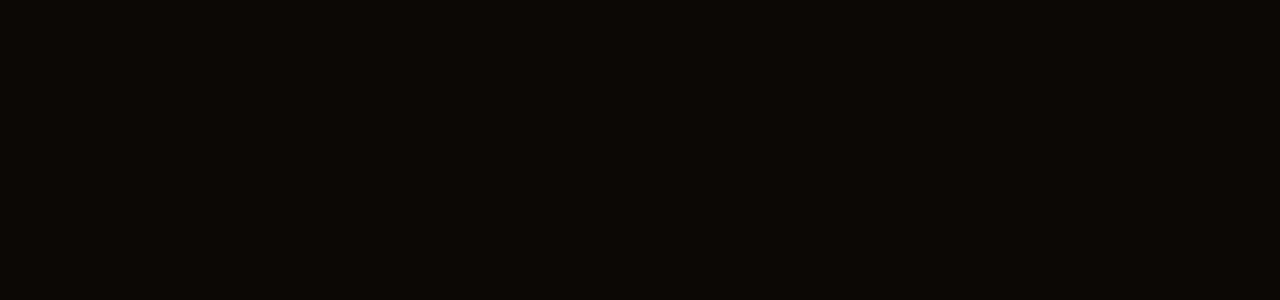
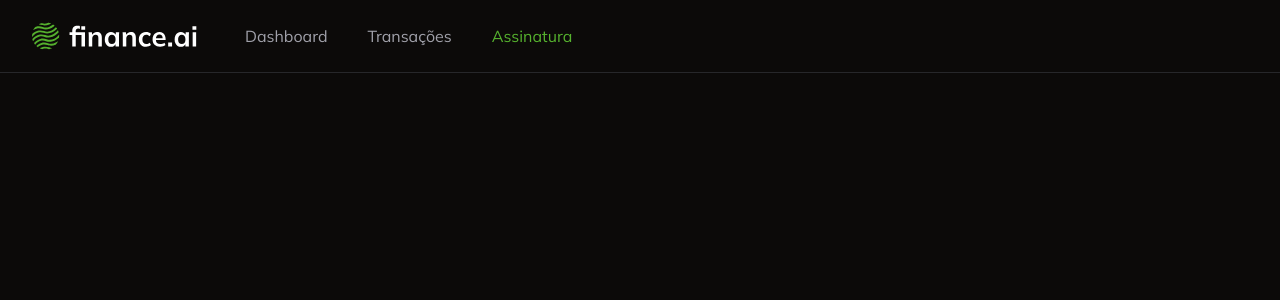
Before and after one commit to gabrielmoraiis/finance-ai, a Next.js app: page /subscription in a window 1280 px wide. Shown: the top 300 px of the page. Built offline with nearby package versions, Linux system fonts and the light colour scheme.

Commit message:
feat: add navbar component

```diff
--- /dev/null
+++ b/app/_components/navbar.tsx
@@ -0,0 +1,51 @@
+"use client";
+
+import { UserButton } from "@clerk/nextjs";
+import Image from "next/image";
+import Link from "next/link";
+import { usePathname } from "next/navigation";
+
+const Navbar = () => {
+  const pathname = usePathname();
+
+  return (
+    <nav className="flex justify-between border-b border-solid px-8 py-4">
+      {/* ESQUERDA*/}
+      <div className="flex items-center gap-10">
+        <Image src="/logo.svg" width={173} height={39} alt="Finance AI" />
+        <Link
+          href="/"
+          className={
+            pathname === "/" ? "text-primary" : "text-muted-foreground"
+          }
+        >
+          Dashboard
+        </Link>
+        <Link
+          href="/transactions"
+          className={
+            pathname === "/transactions"
+              ? "text-primary"
+              : "text-muted-foreground"
+          }
+        >
+          Transações
+        </Link>
+        <Link
+          href="/subscription"
+          className={
+            pathname === "/subscription"
+              ? "text-primary"
+              : "text-muted-foreground"
+          }
+        >
+          Assinatura
+        </Link>
+      </div>
+
+      <UserButton showName />
+    </nav>
+  );
+};
+
+export default Navbar;
--- a/app/page.tsx
+++ b/app/page.tsx
@@ -1,18 +1,13 @@
-import { UserButton } from "@clerk/nextjs";
 import { auth } from "@clerk/nextjs/server";
 import { redirect } from "next/navigation";
+import Navbar from "./_components/navbar";
 
 const Home = async () => {
-  const {userId} = await auth();
-  if(!userId) {
-    redirect("/login")
+  const { userId } = await auth();
+  if (!userId) {
+    redirect("/login");
   }
-  return (
-    <div className="h-full flex items-center justify-center">
-
-    <UserButton showName/>
-    </div>
-  );
+  return <Navbar />;
 };
 
 export default Home;
--- a/app/subscription/page.tsx
+++ b/app/subscription/page.tsx
@@ -1,5 +1,7 @@
+import Navbar from "../_components/navbar";
+
 const SubscriptionPage = () => {
-    return ;
-}
+  return <Navbar />;
+};
 
 export default SubscriptionPage;
--- a/app/transactions/page.tsx
+++ b/app/transactions/page.tsx
@@ -2,10 +2,13 @@
 import { DataTable } from "../_components/ui/data-table";
 import { transactionColumns } from "./_columns";
 import AddTransactionButton from "../_components/add-transaction-button";
+import Navbar from "../_components/navbar";
 
 const TransactionsPage = async () => {
   const transactions = await db.transaction.findMany({});
   return (
+    <>
+      <Navbar />
       <div className="space-y-6 p-6">
         {/* TÍTULO E BOTÃO */}
 
@@ -15,6 +18,7 @@
         </div>
         <DataTable columns={transactionColumns} data={transactions} />
       </div>
+    </>
   );
 };
 
```
Lines whose indentation alone changed are shown as unchanged.
